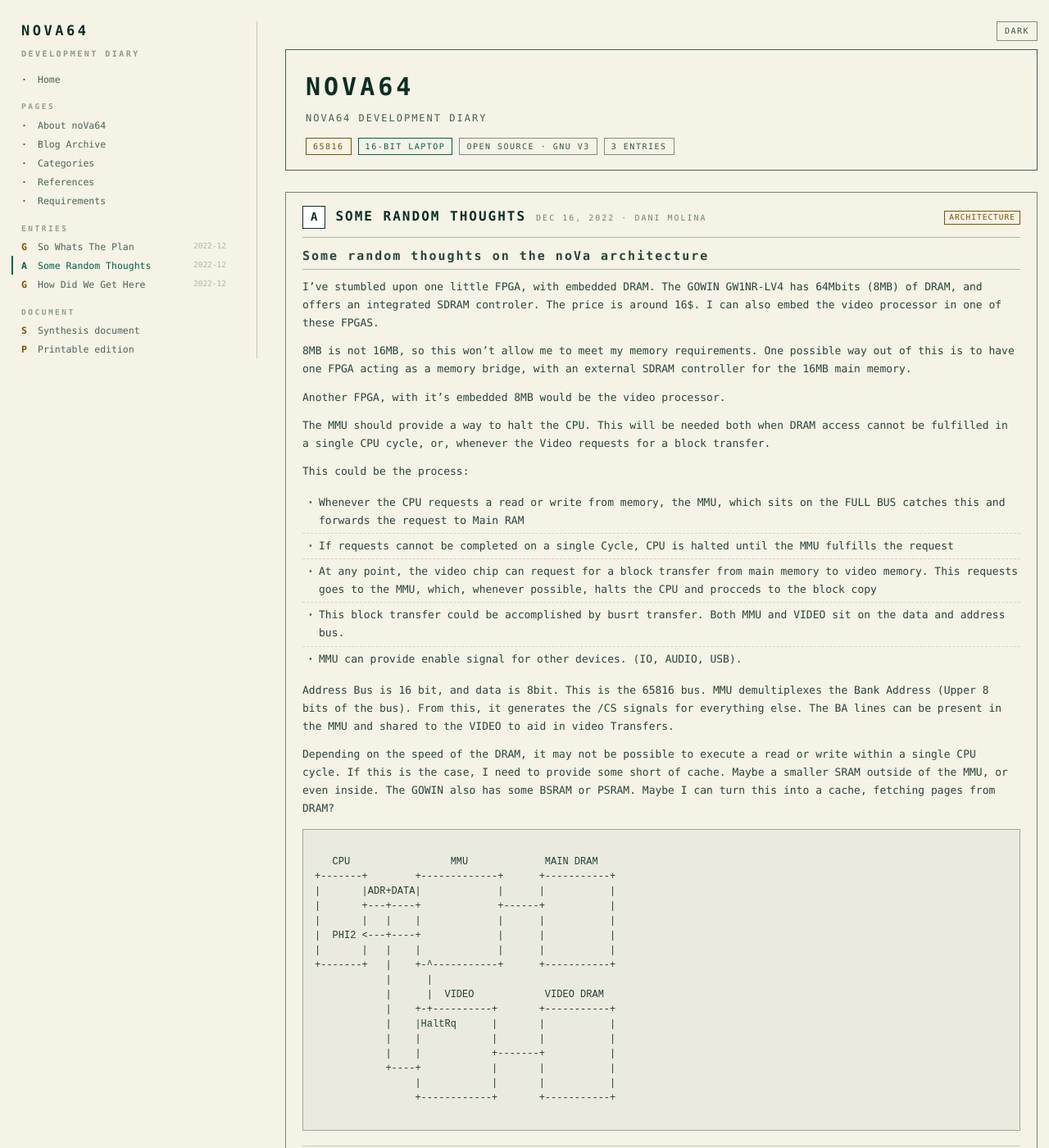
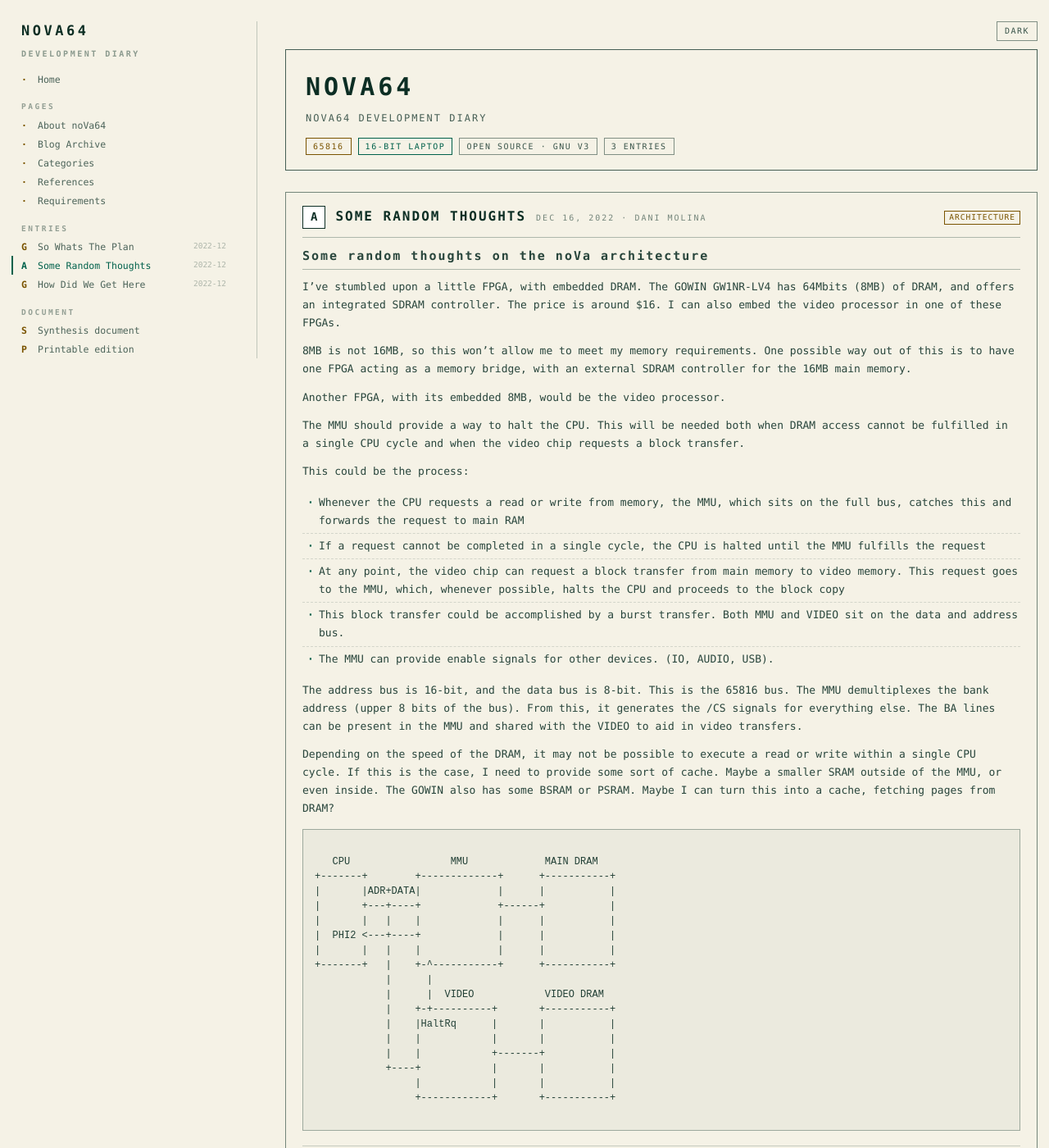
Before and after one commit to dmolinagarcia/nova64, a Jekyll site: the page built from docs/_posts/2022-12-16-some-random-thoughts.md, in a window 1280 px wide and 1400 px high. Shown: the whole window at 82% size. Built offline with Jekyll 4.4.1, drawn with Linux system fonts in a browser that asks for light colours; comment, search, counter and statistics services are not loaded.

Commit message:
Grammar fixes

````diff
--- a/docs/_posts/2022-12-16-some-random-thoughts.md
+++ b/docs/_posts/2022-12-16-some-random-thoughts.md
@@ -4,24 +4,24 @@ categories: architecture
 
 ## Some random thoughts on the noVa architecture
 
-I've stumbled upon one little FPGA, with embedded DRAM. The GOWIN GW1NR-LV4 has 64Mbits (8MB) of DRAM, and offers an integrated SDRAM controler. The price is around 16$. I can also embed the video processor in one of these FPGAS.
+I've stumbled upon a little FPGA, with embedded DRAM. The GOWIN GW1NR-LV4 has 64Mbits (8MB) of DRAM, and offers an integrated SDRAM controller. The price is around $16. I can also embed the video processor in one of these FPGAs.
 
 8MB is not 16MB, so this won't allow me to meet my memory requirements. One possible way out of this is to have one FPGA acting as a memory bridge, with an external SDRAM controller for the 16MB main memory.
 
-Another FPGA, with it's embedded 8MB would be the video processor.
+Another FPGA, with its embedded 8MB, would be the video processor.
 
-The MMU should provide a way to halt the CPU. This will be needed both when DRAM access cannot be fulfilled in a single CPU cycle, or, whenever the Video requests for a block transfer.
+The MMU should provide a way to halt the CPU. This will be needed both when DRAM access cannot be fulfilled in a single CPU cycle and when the video chip requests a block transfer.
 
 This could be the process:
-- Whenever the CPU requests a read or write from memory, the MMU, which sits on the FULL BUS catches this and forwards the request to Main RAM
-- If requests cannot be completed on a single Cycle, CPU is halted until the MMU fulfills the request
-- At any point, the video chip can request for a block transfer from main memory to video memory. This requests goes to the MMU, which, whenever possible, halts the CPU and procceds to the block copy
-- This block transfer could be accomplished by busrt transfer. Both MMU and VIDEO sit on the data and address bus.
-- MMU can provide enable signal for other devices. (IO, AUDIO, USB).
+- Whenever the CPU requests a read or write from memory, the MMU, which sits on the full bus, catches this and forwards the request to main RAM
+- If a request cannot be completed in a single cycle, the CPU is halted until the MMU fulfills the request
+- At any point, the video chip can request a block transfer from main memory to video memory. This request goes to the MMU, which, whenever possible, halts the CPU and proceeds to the block copy
+- This block transfer could be accomplished by a burst transfer. Both MMU and VIDEO sit on the data and address bus.
+- The MMU can provide enable signals for other devices. (IO, AUDIO, USB).
 
-Address Bus is 16 bit, and data is 8bit. This is the 65816 bus. MMU demultiplexes the Bank Address (Upper 8 bits of the bus). From this, it generates the /CS signals for everything else. The BA lines can be present in the MMU and shared to the VIDEO to aid in video Transfers.
+The address bus is 16-bit, and the data bus is 8-bit. This is the 65816 bus. The MMU demultiplexes the bank address (upper 8 bits of the bus). From this, it generates the /CS signals for everything else. The BA lines can be present in the MMU and shared with the VIDEO to aid in video transfers.
 
-Depending on the speed of the DRAM, it may not be possible to execute a read or write within a single CPU cycle. If this is the case, I need to provide some short of cache. Maybe a smaller SRAM outside of the MMU, or even inside. The GOWIN also has some BSRAM or PSRAM. Maybe I can turn this into a cache, fetching pages from DRAM?
+Depending on the speed of the DRAM, it may not be possible to execute a read or write within a single CPU cycle. If this is the case, I need to provide some sort of cache. Maybe a smaller SRAM outside of the MMU, or even inside. The GOWIN also has some BSRAM or PSRAM. Maybe I can turn this into a cache, fetching pages from DRAM?
 
 ```
 
````
Also changed, not shown: docs/_posts/2022-12-15-how-did-we-get-here.md (+10 -10 lines), docs/_posts/2022-12-20-so-whats-the-plan.md (+7 -6 lines).
